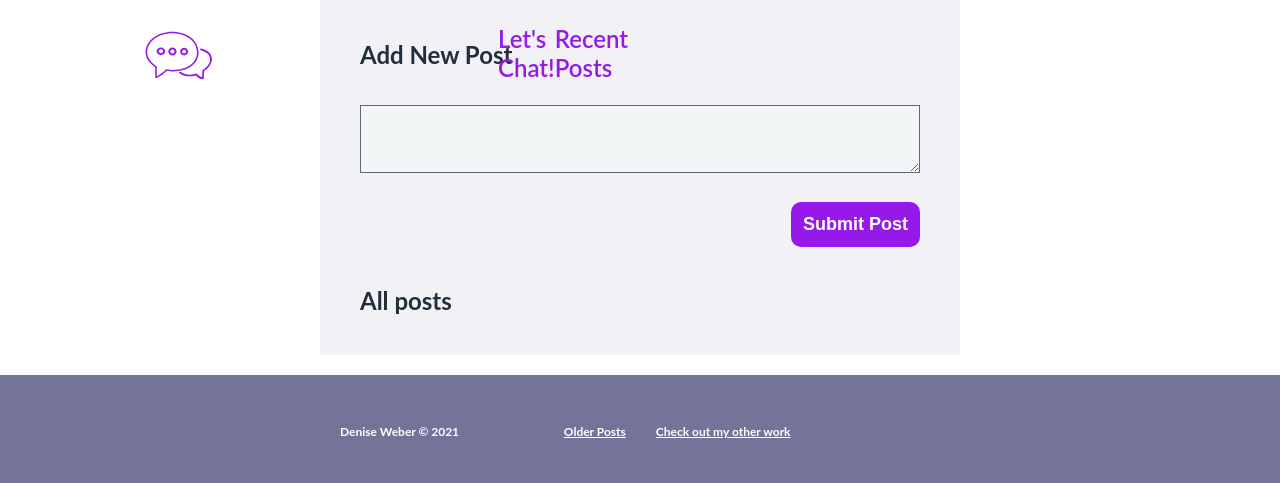
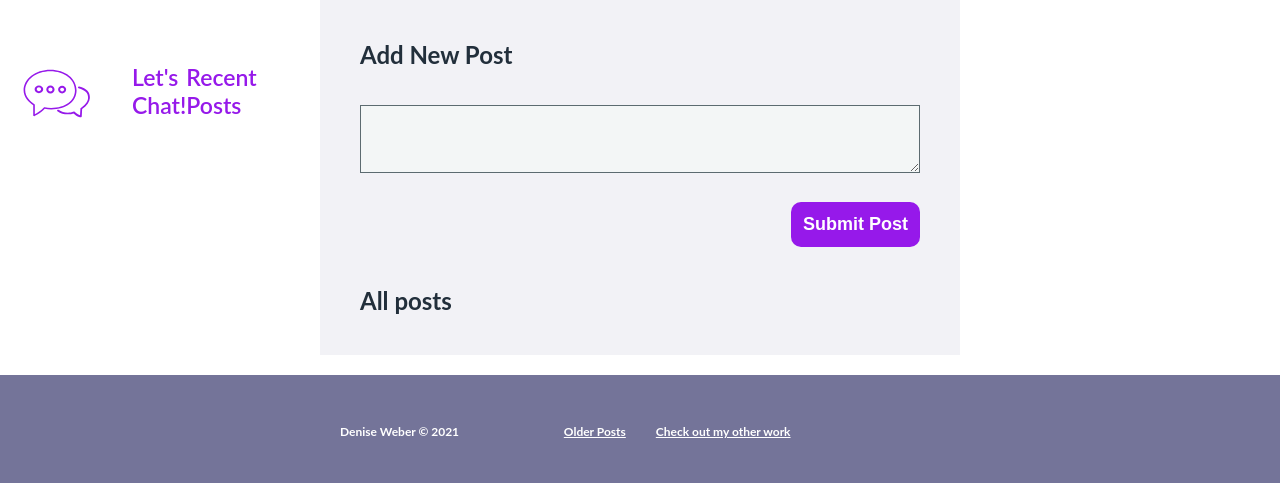
Before and after one commit to dweber0001/python-web-app, a Flask app: page / in a window 1280 px wide. Shown: the top 483 px of the page. Run offline with Flask 2, Linux system fonts and the light colour scheme; data that the repository does not hold is empty.

Commit message:
Update styles.css

```diff
--- a/static/css/styles.css
+++ b/static/css/styles.css
@@ -22,17 +22,14 @@ a {
 }
 header {
     position: fixed;
-    top: 0;
-    right: 0;
-    left: 0;
-    min-height:90px;
-    max-width: 680px;
-    padding: 0 10px;
+    margin: 0 auto;
+    padding: 40px 10px;
+    max-width: 800px;
     color: #9619ea;
     font-weight: 600;
     display: flex;
     flex-direction: row;
-    justify-content: space-around;
+    justify-content: space-between;
     align-items: center;
 }
 @media(max-width: 375px) {
@@ -70,7 +67,7 @@ header {
 
 nav {
     font-weight: 600;
-    font-size: 24px;
+    font-size: 23px;
 }
 
 @media (max-width: 375px) {
@@ -93,7 +90,7 @@ nav > ul {
     font-weight: 600;
     display: flex;
     flex-direction: row;
-    justify-content: space-around;
+    justify-content: space-between;
 }
 @media(max-width: 375px) {
     nav > ul {
```
